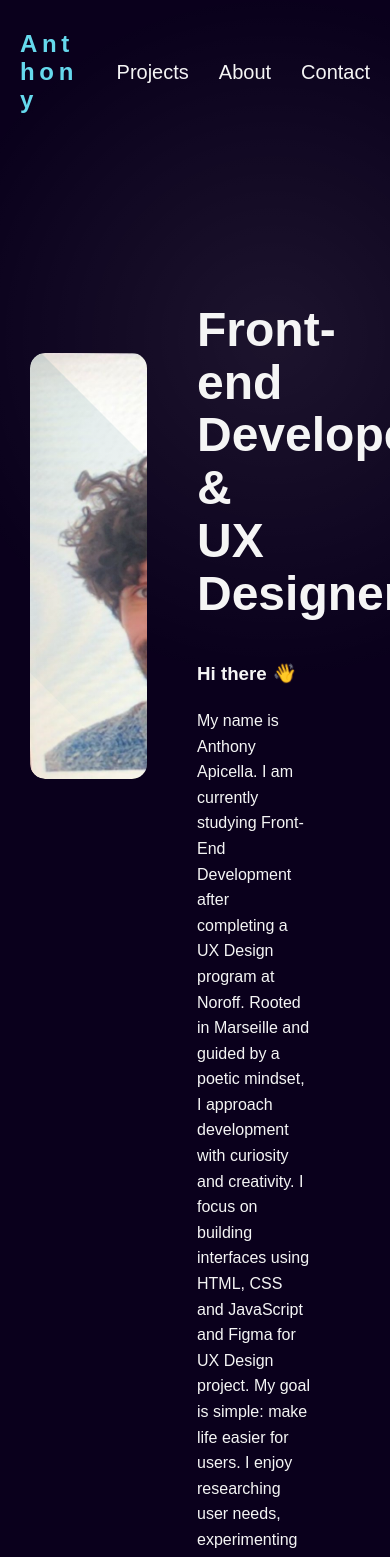
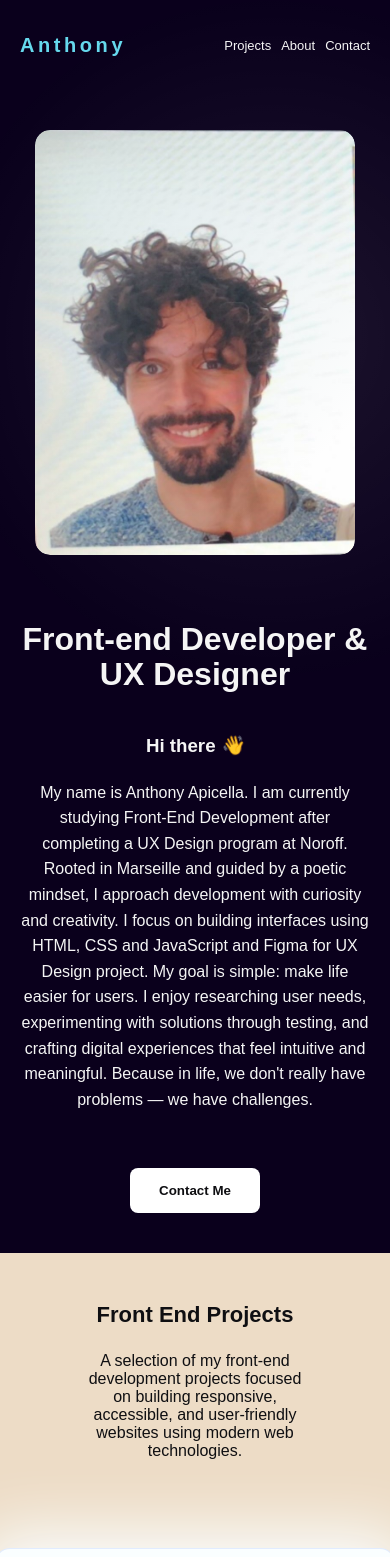
Before and after one commit to anthonyapitchou/Portfolio-1, a plain HTML site: page index.html in a window 390 px wide. Shown: the top 1557 px of the page. Drawn offline with Linux system fonts and the light colour scheme.

Commit message:
I have fix the mobile version and re-adjust everything

```diff
--- a/css/header.css
+++ b/css/header.css
@@ -122,3 +122,54 @@
     text-decoration-thickness: 2px;
     text-underline-offset: 6px;
 }
+
+/* MOBILE HEADER */
+
+@media (max-width: 768px) {
+
+    .header-container {
+        flex-direction: row;
+        gap: 20px;
+    }
+
+    .nav-list {
+        flex-wrap: wrap;
+        justify-content: center;
+        gap: 10px;
+    }
+
+    .nav-list a {
+        font-size: 13px;
+    }
+
+    .logo {
+        font-size: 20px;
+    }
+
+    .cta {
+        display: flex;
+        justify-content: center;
+        margin: 0 auto;
+    }
+
+    .title {
+        font-size: 22px;
+    }
+
+    .project-card {
+        padding: 10px;
+    }
+
+    .ux-design {
+        padding: 15px;
+    }
+
+    .title-contact {
+        font-size: 18px;
+    }
+
+    .contact {
+        flex-direction: column;
+    }
+
+}
--- a/css/index.css
+++ b/css/index.css
@@ -724,3 +724,35 @@ body::after {
     transform: scale(1.05);
     box-shadow: 0 20px 40px rgba(0, 0, 0, 0.4);
 }
+
+/* MOBILE */
+
+@media (max-width: 768px) {
+
+    .introduction {
+        grid-template-columns: 1fr;
+        text-align: center;
+    }
+
+    .screen {
+        height: auto;
+        margin-top: 40px;
+    }
+
+    .photo {
+        transform: none;
+    }
+
+    .hero-right {
+        padding: 40px 20px;
+    }
+
+    .hero-right h2 {
+        font-size: 32px;
+    }
+
+    .description {
+        max-width: 100%;
+    }
+
+}
```
